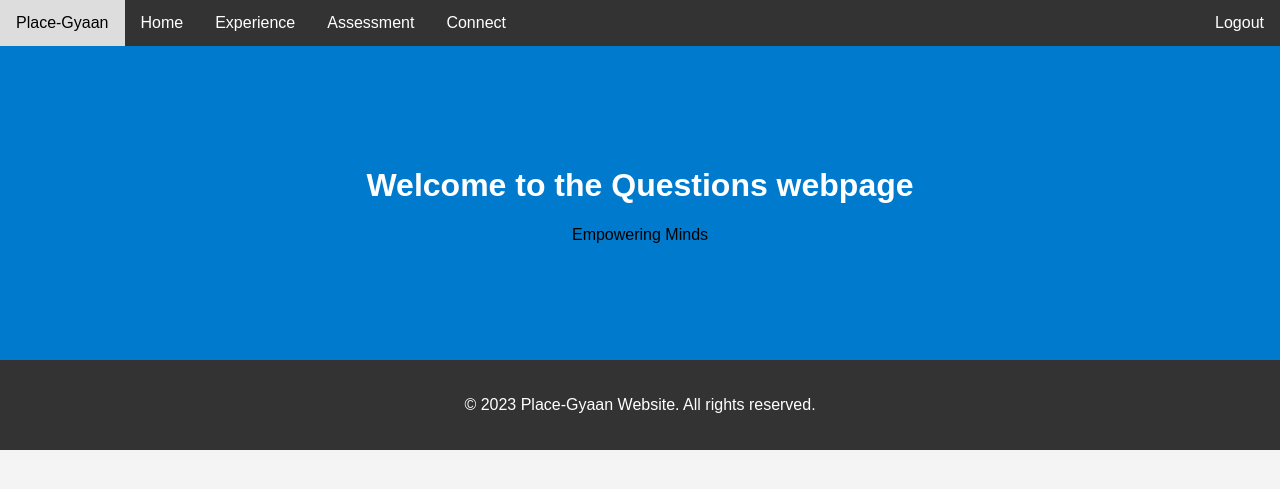
After one commit to VIROOPAKSHC/placement-gyaan, a Flask app: template main/templates/assessment.html in a window 1280 px wide. The commit adds this page. Shown: the top 489 px of the page. Run offline with Flask 3, Linux system fonts and the light colour scheme; the template is opened without the code that fills it, so the values that code supplies are empty.

Commit message:
Minor changes

```diff
--- a/main/__init__.py
+++ b/main/__init__.py
@@ -29,11 +29,17 @@ with app.app_context():
     app.security.datastore.find_or_create_role(
         name="senior",description="User with Senior Role",permissions={"user-read","user-write"}
     )
+    app.security.datastore.find_or_create_role(
+        name="student",description="User with Student",permissions={"user-read","user-write"}
+    )
 
     db_session.commit()
     if not app.security.datastore.find_user(email="test@me.com"):
         app.security.datastore.create_user(email="test@me.com",username="testuser",
         password=hash_password("password"), roles=["senior"],attributes=["yearsOfExperience-5","company-Willings Inc."])
+    if not app.security.datastore.find_user(email="test@you.com"):
+        app.security.datastore.create_user(email="test@you.com",username="testuser2",
+        password=hash_password("password"), roles=["student"],attributes=["yearsOfStudy-4","department-Metallurgical and Materials Engineering"])
 
 
     db_session.commit()
--- a/main/controllers.py
+++ b/main/controllers.py
@@ -64,4 +64,4 @@ def user_home():
     # print(current_user)
     # role=Role.query.filter_by(id=(RolesUsers.query.filter_by(user_id=current_user.id).first().role_id)).first()
     # print(role.id,role.name,role.description,role.permissions)
-    return render_template("home.html")
+    return render_template("home.html",user=current_user)
--- /dev/null
+++ b/main/templates/assessment.html
@@ -0,0 +1,8 @@
+{% extends "whole.html" %}
+
+{% block welcome %}
+    <div class="header">
+        <h1>Welcome to the Questions webpage</h1>
+        <p>Empowering Minds</p>
+    </div>
+{% endblock %}
--- /dev/null
+++ b/main/templates/connect.html
@@ -0,0 +1 @@
+{% extends "whole.html" %}
--- a/main/templates/whole.html
+++ b/main/templates/whole.html
@@ -88,15 +88,17 @@
         <a href="/experience">Experience</a>
         <a href="/assessment">Assessment</a>
         <a href="/connect">Connect</a>
+        {% block user %} {% endblock %}
         <a href="/logout" style="float: right;">Logout</a>
     </div>
 
     <!-- Header -->
+    {% block welcome %}
     <div class="header">
         <h1>Welcome to Our Website</h1>
         <p>Empowering Minds</p>
     </div>
-
+    {% endblock %}
     <!-- Main Content -->
     <!-- Main Content -->
     {% block content %}
```
Also changed, not shown: main/templates/home.html (+13 -1 lines).
